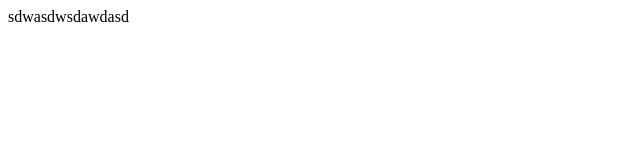
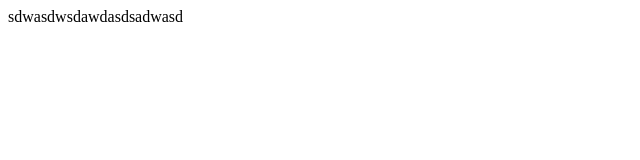
Before and after one commit to seazaz/WEB_SHOPPING, a plain HTML site: page index.html in a window 1280 px wide. Shown: the full height of the page, 0-640 px from the left. Drawn offline with Linux system fonts and the light colour scheme.

Commit message:
Ronnakon

```diff
--- a/index.html
+++ b/index.html
@@ -6,6 +6,6 @@
     <title>SOPPER</title>
 </head>
 <body>
-    sdwasdwsdawdasd
+    sdwasdwsdawdasdsadwasd
 </body>
 </html>
```
